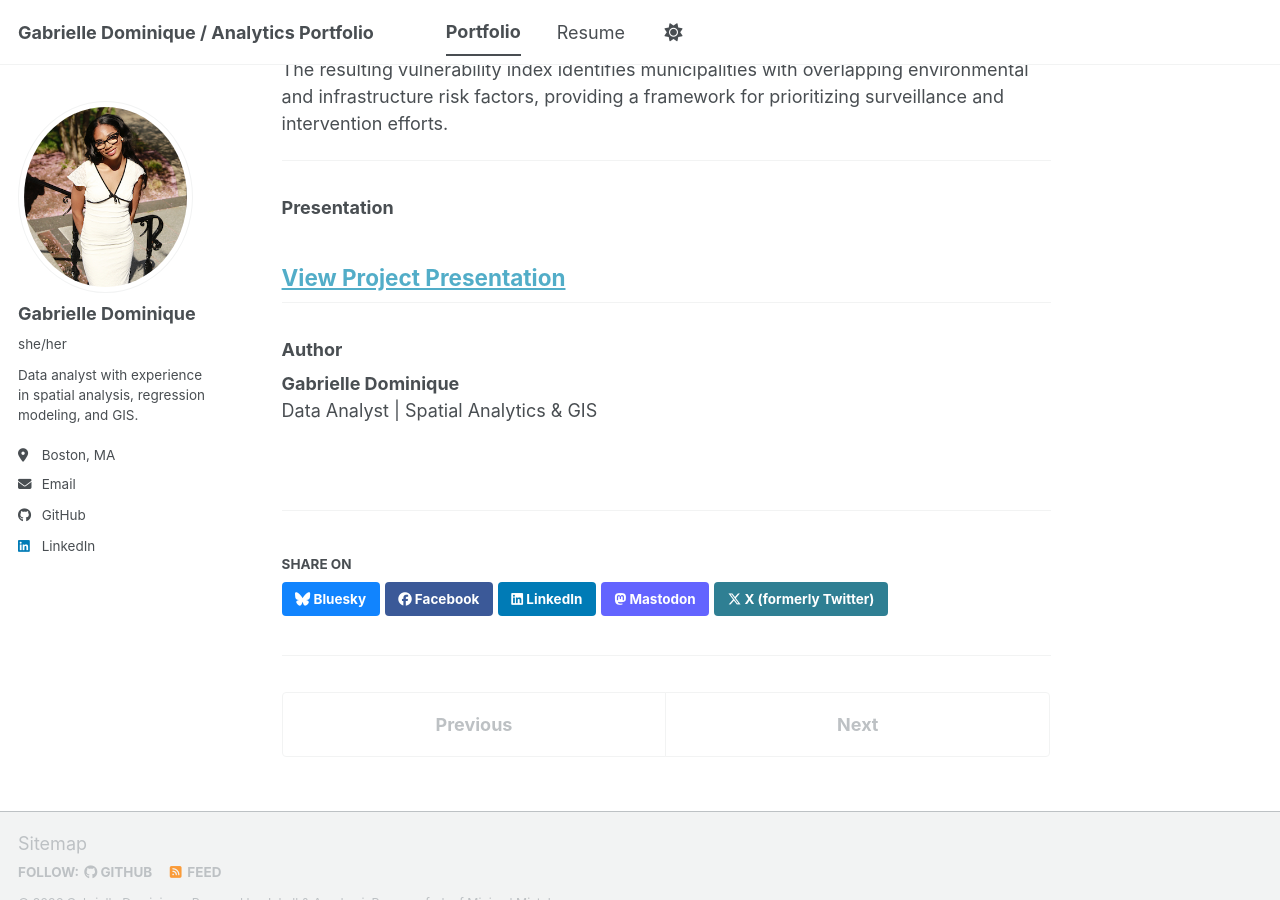
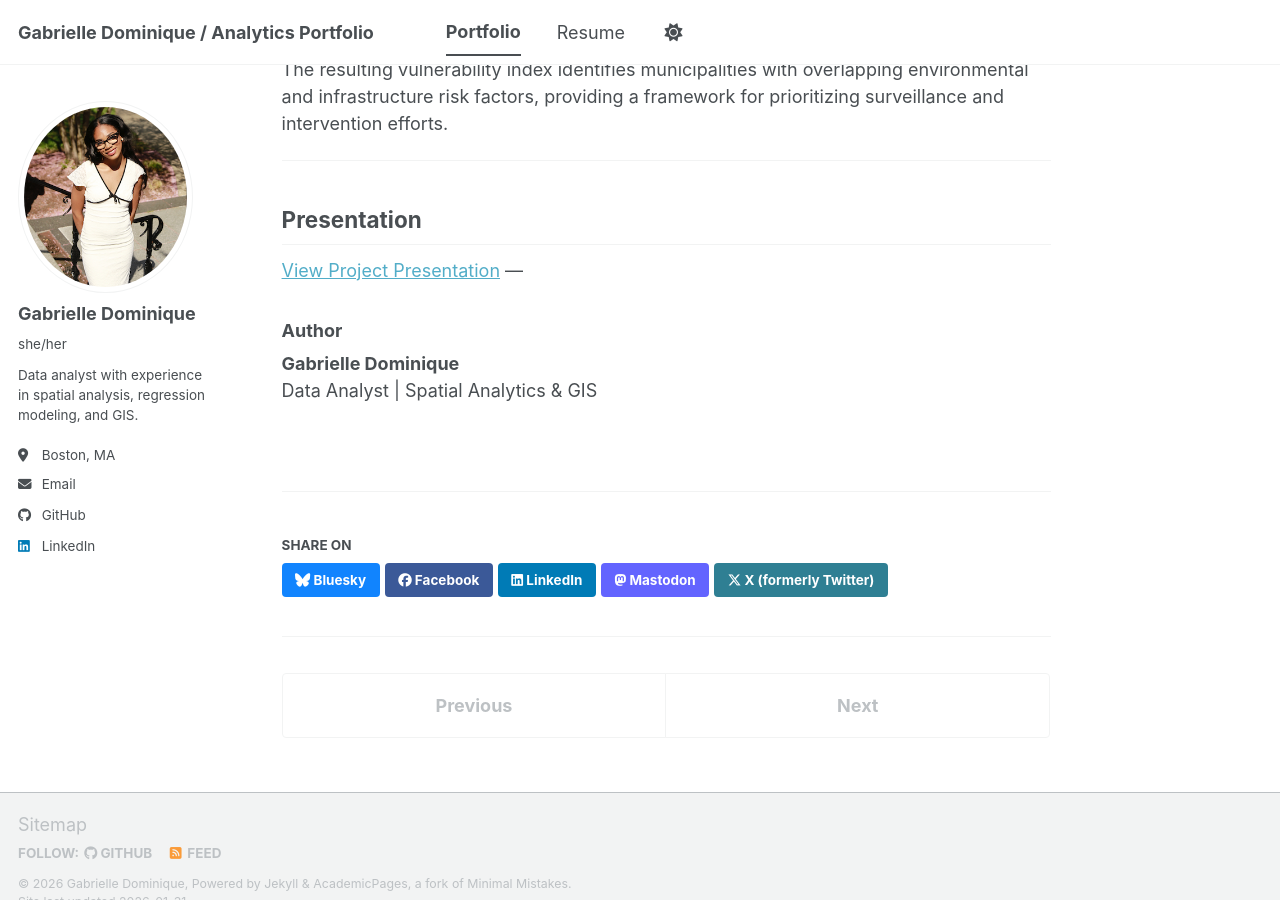
Before and after one commit to gabriellejd/gabriellejd.github.io, a Jekyll site: the page built from _portfolio/zika-spatial-analysis.md, in a window 1280 px wide and 900 px high, scrolled down 1404 px. Built offline with Jekyll 4.4.1, drawn with Linux system fonts in a browser that asks for light colours; a script bundle is joined from its source files by our own code; library files that are not in the unit come from our copies.

```diff
--- a/_portfolio/zika-spatial-analysis.md
+++ b/_portfolio/zika-spatial-analysis.md
@@ -46,9 +46,7 @@ Data spans multiple years and includes vector, raster, and tabular formats, harm
 The resulting vulnerability index identifies municipalities with overlapping environmental and infrastructure risk factors, providing a framework for prioritizing surveillance and intervention efforts.
 
 ---
-
-### Presentation
-
+## Presentation
 [View Project Presentation](/files/Zika Project Presentation.pdf)
 ---
 
```
